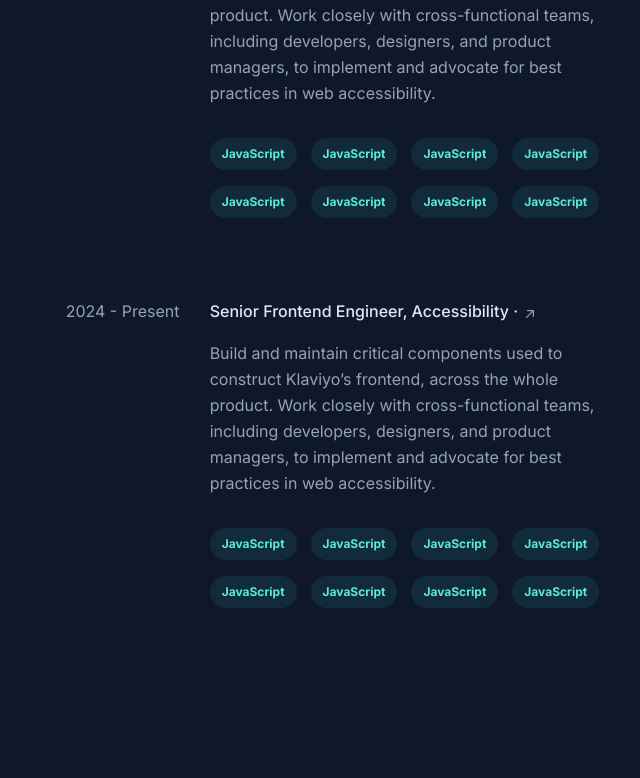
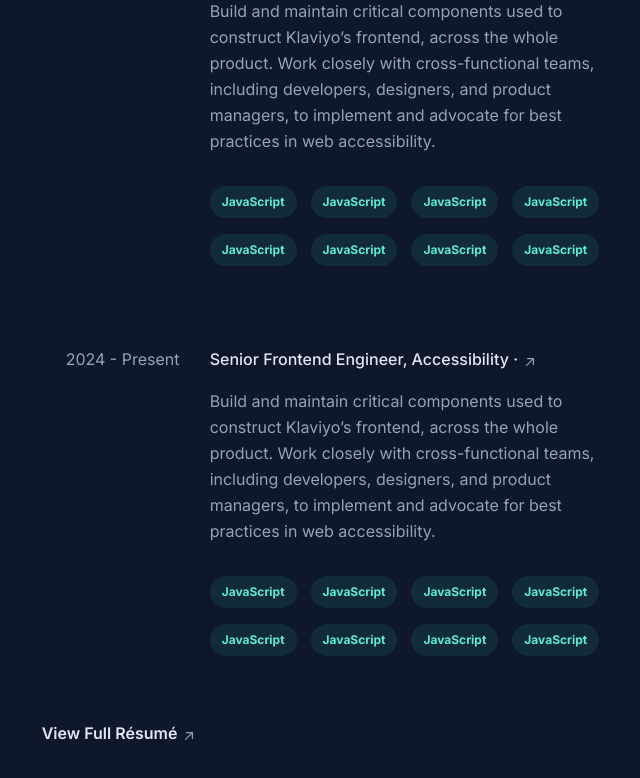
Before and after one commit to TranLamHuyB2017044/my-portfolio-nextjs, a Next.js app: page / in a window 1280 px wide. Shown: the part 1550-2328 px from the top of the page, without its empty margins (583-1223 px from the left). Before the commit the page ends 2238 px from the top, so only its background shows below. Built offline with nearby package versions, Linux system fonts and the light colour scheme.

Commit message:
Rename Project to Experience and add ResumeButton
Renamed Project component to Experience for clarity and updated references in page.tsx. Added a new ResumeButton component and integrated it into the main page layout.

```diff
--- a/app/components/Project.tsx
+++ b/app/components/Experience.tsx
@@ -1,7 +1,7 @@
 import React from 'react'
 import ArrowIcon from './icons/ArrowIcon'
 
-export default function Project() {
+export default function Experience() {
     return (
         <div className="py-4 px-6 rounded-md my-12 lg:hover:shadow-[inset_0_1px_0_0_rgba(148,163,184,0.1)]
     lg:hover:drop-shadow-lg lg:hover:bg-slate-800/50">
--- /dev/null
+++ b/app/components/ResumeButton.tsx
@@ -0,0 +1,14 @@
+import React from 'react'
+import ArrowIcon from './icons/ArrowIcon'
+
+export default function ResumeButton() {
+    return (
+        <div className='mb-16 flex items-center justify-center group'>
+            <a href="" className='text-base-1 group-hover:text-base-3 duration-200 font-semibold '>View Full Résumé</a>
+            <div className="group-hover:-translate-y-1 group-hover:translate-x-1 duration-200 group-hover:text-base-3">
+
+                <ArrowIcon />
+            </div>
+        </div>
+    )
+}
--- a/app/page.tsx
+++ b/app/page.tsx
@@ -1,25 +1,27 @@
 import Header from "./components/Header";
 import Objective from "./components/Objective";
-import Project from "./components/Project";
+import ResumeButton from "./components/ResumeButton";
+import Experience from "./components/Experience";
 
 export default function Home() {
   return (
     <div className="mx-auto min-h-screen max-w-screen-xl px-6 py-12 font-sans md:px-12 md:py-16 lg:py-0">
       <div className="lg:flex lg:justify-between lg:gap-4">
         <Header />
-        <main id="content" className="lg:w-[52%] mt-24">
-        <section id='about' className='mb-32 scroll-mt-16 lg:scroll-mt-24'>
+        <main id="content" className="lg:w-[52%] mt-24 flex flex-col items-start">
+          <section id='about' className='mb-16 scroll-mt-16 lg:scroll-mt-24'>
 
-          <Objective />
+            <Objective />
           </section>
-          <section id='projects' className='mb-16'>
+          <section id='Experiences' className='mt-12'>
 
-            <Project />
-            <Project />
-            <Project />
-            <Project />
+            <Experience />
+            <Experience />
+            <Experience />
+            <Experience />
 
           </section>
+          <ResumeButton />
         </main>
       </div>
     </div>
```
